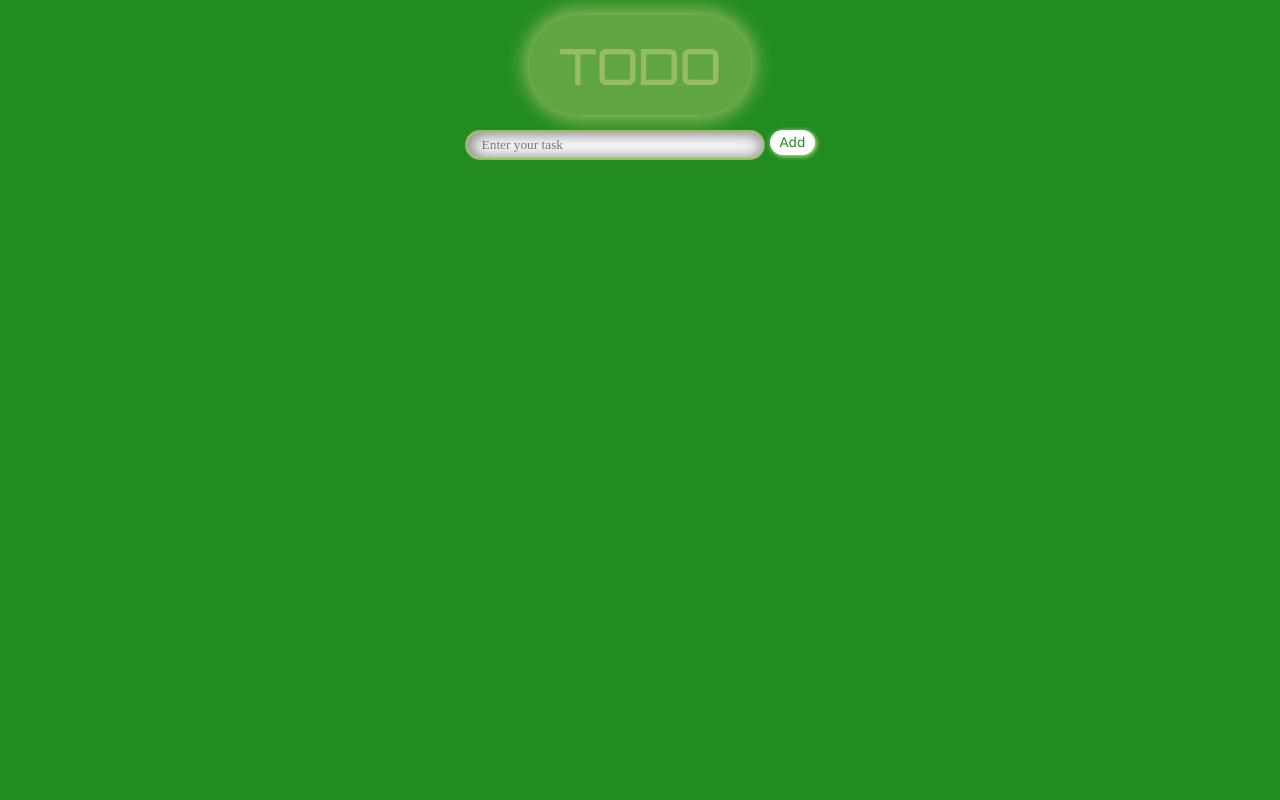
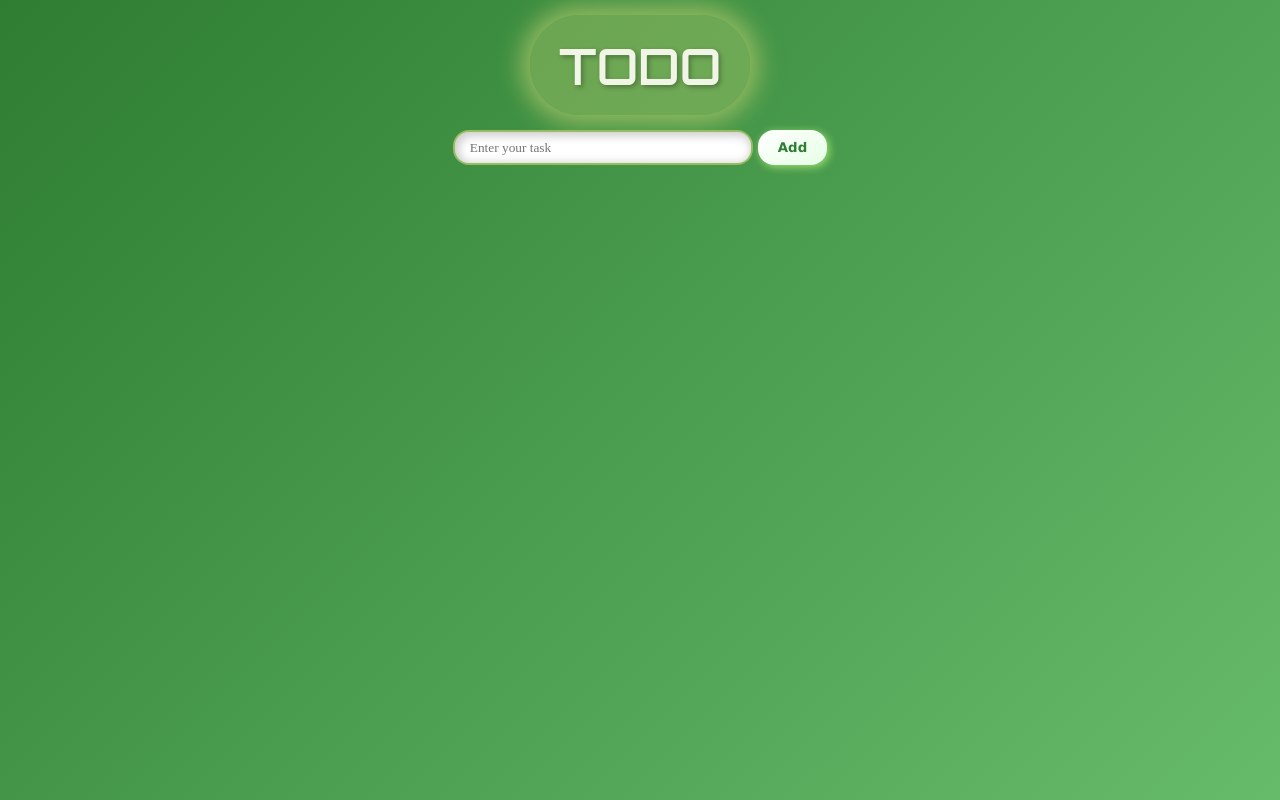
Before and after one commit to alibalti9/redux_todo_final, a React (Create React App) app: page / in a window 1280 px wide. Built offline with nearby package versions, Linux system fonts and the light colour scheme; a web font is replaced by a local one.

Commit message:
Refactor App.css with new styles and gradients
Updated various styles including scrollbar, body background, input, button, and header.

```diff
--- a/src/App.css
+++ b/src/App.css
@@ -3,39 +3,51 @@
   padding: 0;
   box-sizing: border-box;
 }
+
 ::-webkit-scrollbar {
   width: 10px;
   overflow: auto;
 }
 
 ::-webkit-scrollbar-track {
-  box-shadow: inset 0 0 5px grey;
+  box-shadow: inset 0 0 5px rgba(0,0,0,0.2);
   border-radius: 10px;
 }
 
 ::-webkit-scrollbar-thumb {
   border-radius: 10px;
-  background: #97BC62;
+  background: linear-gradient(180deg, #97BC62, #5A7D32);
 }
 
 ::-webkit-scrollbar-thumb:hover {
-  background: #96bc62b7;
+  background: linear-gradient(180deg, #96bc62b7, #4a6528);
 }
+
 body{
-  background-color: forestgreen;
-  color: #97BC62;
+  background: linear-gradient(135deg, #2e7d32, #66bb6a);
+  color: #F0F5E6;
+  font-family: 'Verdana', Geneva, Tahoma, sans-serif;
+  transition: background 0.5s ease, color 0.5s ease;
 }
+
 input{
   border-radius: 16px;
   border: 2px solid #97BC62;
-  color: green;
+  color: #2e7d32;
   flex-grow: 1;
   width: 100%;
   max-width: 300px;
-  padding: 5px 15px;
+  padding: 7px 15px;
   font-family: cursive;
-  height: 30px;
-  box-shadow: inset gray 2px 1px 15px 2px;
+  height: 35px;
+  box-shadow: inset rgba(0,0,0,0.2) 2px 2px 10px 2px;
+  transition: all 0.3s ease;
+}
+
+input:focus{
+  outline: none;
+  border-color: #5A7D32;
+  box-shadow: 0 0 8px #97BC62;
 }
 
 .header{
@@ -44,33 +56,53 @@ input{
   padding: 15px 30px;
   justify-content: center;
 }
+
 .logo{
   width: 220px;
   margin-top: 15px;
   height: 100px;
-  background-color: #96bc6286;
+  background-color: rgba(150,188,98,0.52);
   display: flex;
   justify-content: center;
   align-items: center;
-  border-radius: 250px ;
-  box-shadow: 0px 0px 20px 5px #97BC62;
+  border-radius: 250px;
+  box-shadow: 0px 0px 25px 8px #97BC62;
+  transition: transform 0.3s ease, box-shadow 0.3s ease;
 }
+
+.logo:hover{
+  transform: scale(1.05);
+  box-shadow: 0px 0px 30px 12px #97BC62;
+}
+
 button{
   height: 145px;
-  color: forestgreen;
+  color: #2e7d32;
   margin-left: 5px;
-  padding: 5px 10px;
+  padding: 10px 20px;
   border-radius: 16px;
   border: none;
-  box-shadow: 1px 1px 5px 0px rgb(191, 255, 128);
-  background-color: white;
+  box-shadow: 2px 2px 8px rgba(191, 255, 128, 0.7);
+  background: linear-gradient(145deg, #ffffff, #e6ffe6);
   font-family: Verdana, Geneva, Tahoma, sans-serif;
+  font-weight: bold;
+  cursor: pointer;
+  transition: all 0.3s ease;
 }
+
+button:hover{
+  transform: translateY(-5px);
+  box-shadow: 2px 8px 20px rgba(191, 255, 128, 0.9);
+  background: linear-gradient(145deg, #f0fff0, #d0ffd0);
+}
+
 h1{
   font-family: "Orbitron", sans-serif;
-  font-weight: 500;
+  font-weight: 600;
   font-size: 50px;
+  text-shadow: 2px 2px 5px rgba(0,0,0,0.3);
 }
+
 .App {
   text-align: center;
   display: flex;
@@ -79,12 +111,14 @@ h1{
   width: 100%;
   height: 100vh;
 }
+
 .result{
   display: flex;
   flex-direction: row;
   justify-content: center;
   align-items: center;
 }
+
 button, h1{
   height: fit-content;
   width: fit-content;
@@ -110,18 +144,24 @@ form{
 }
 
 .App-header {
-  background-color: #282c34;
+  background-color: #1b1f24;
   min-height: 100vh;
   display: flex;
   flex-direction: column;
   align-items: center;
   justify-content: center;
   font-size: calc(10px + 2vmin);
-  color: white;
+  color: #F0F5E6;
 }
 
 .App-link {
   color: #61dafb;
+  text-decoration: none;
+  transition: color 0.3s ease;
+}
+
+.App-link:hover{
+  color: #21a1f1;
 }
 
 @keyframes App-logo-spin {
```
